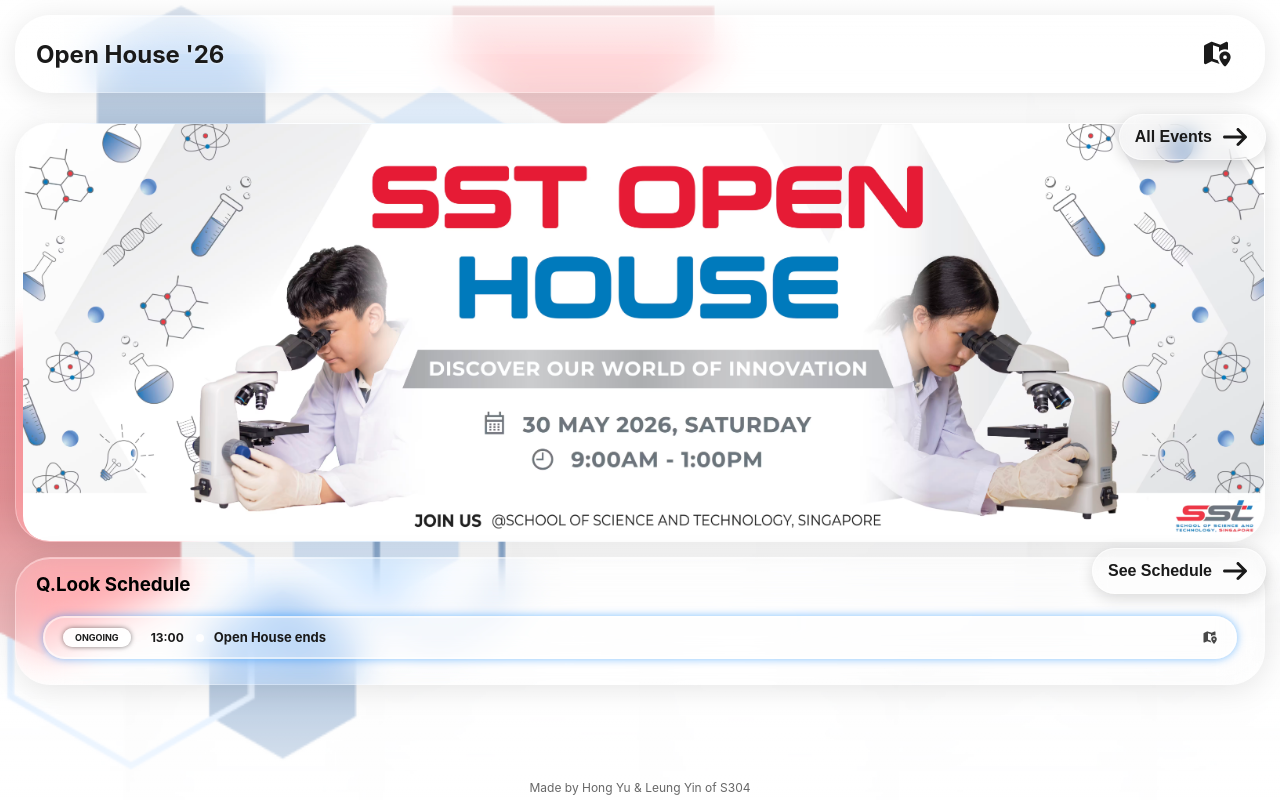
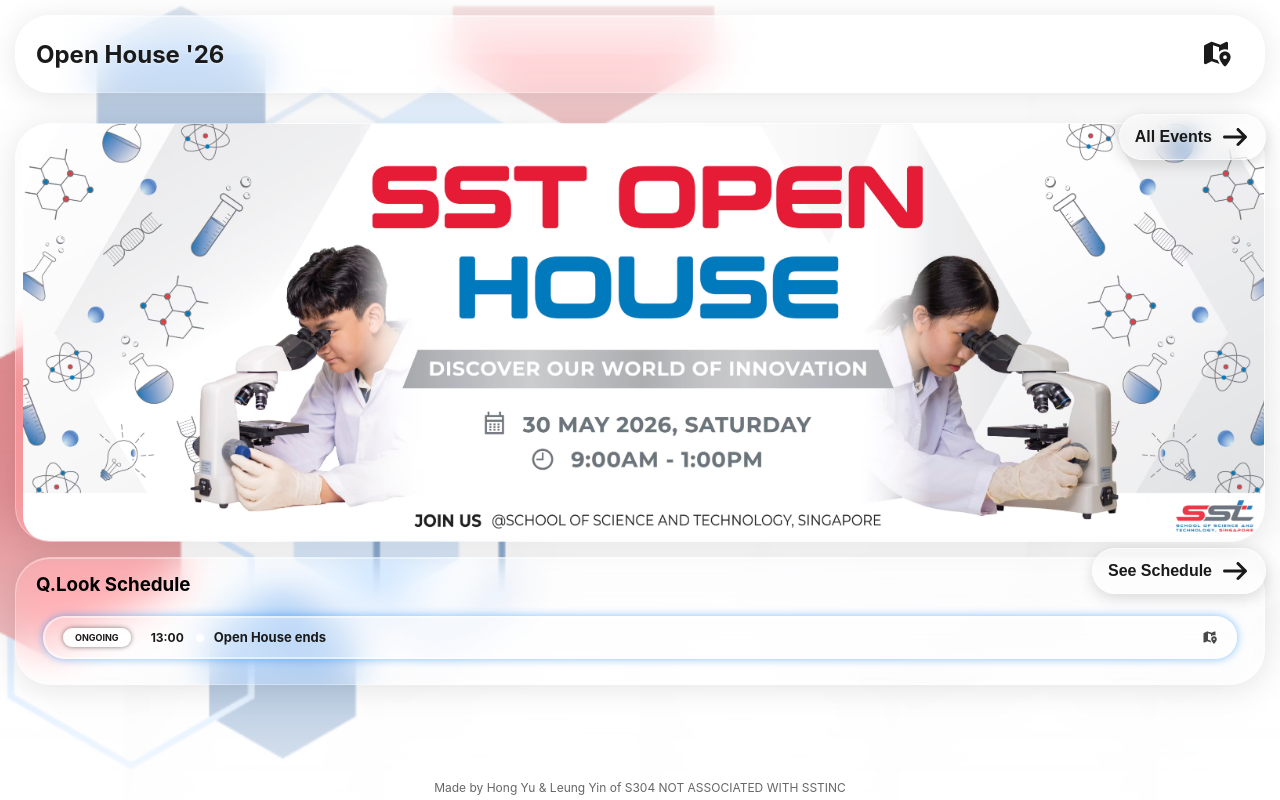
Before and after one commit to jay-lchicken/SSTOpenHouseApp, a Next.js app: page / in a window 1280 px wide. Built offline with nearby package versions, Linux system fonts and the light colour scheme.

Commit message:
credits change

```diff
--- a/src/app/page.tsx
+++ b/src/app/page.tsx
@@ -254,7 +254,9 @@
             </div>
           </div>
         </div>
-        <p className="credits">Made by Hong Yu & Leung Yin of S304</p>
+        <p className="credits">
+          Made by Hong Yu & Leung Yin of S304 NOT ASSOCIATED WITH SSTINC
+        </p>
       </main>
       {isEventsPopupOpen && (
         <Booths onClose={() => setIsEventsPopupOpen(false)} />
```
